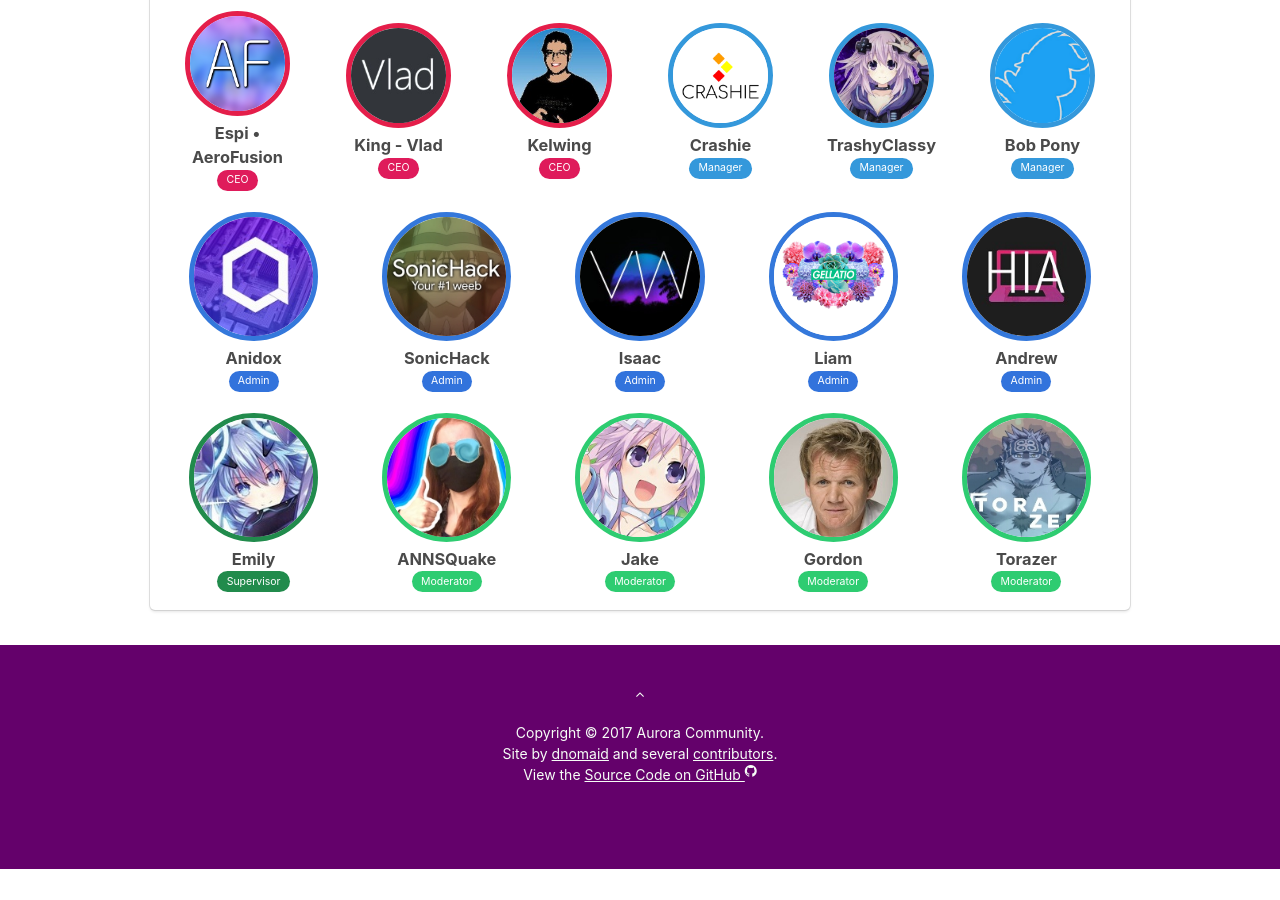
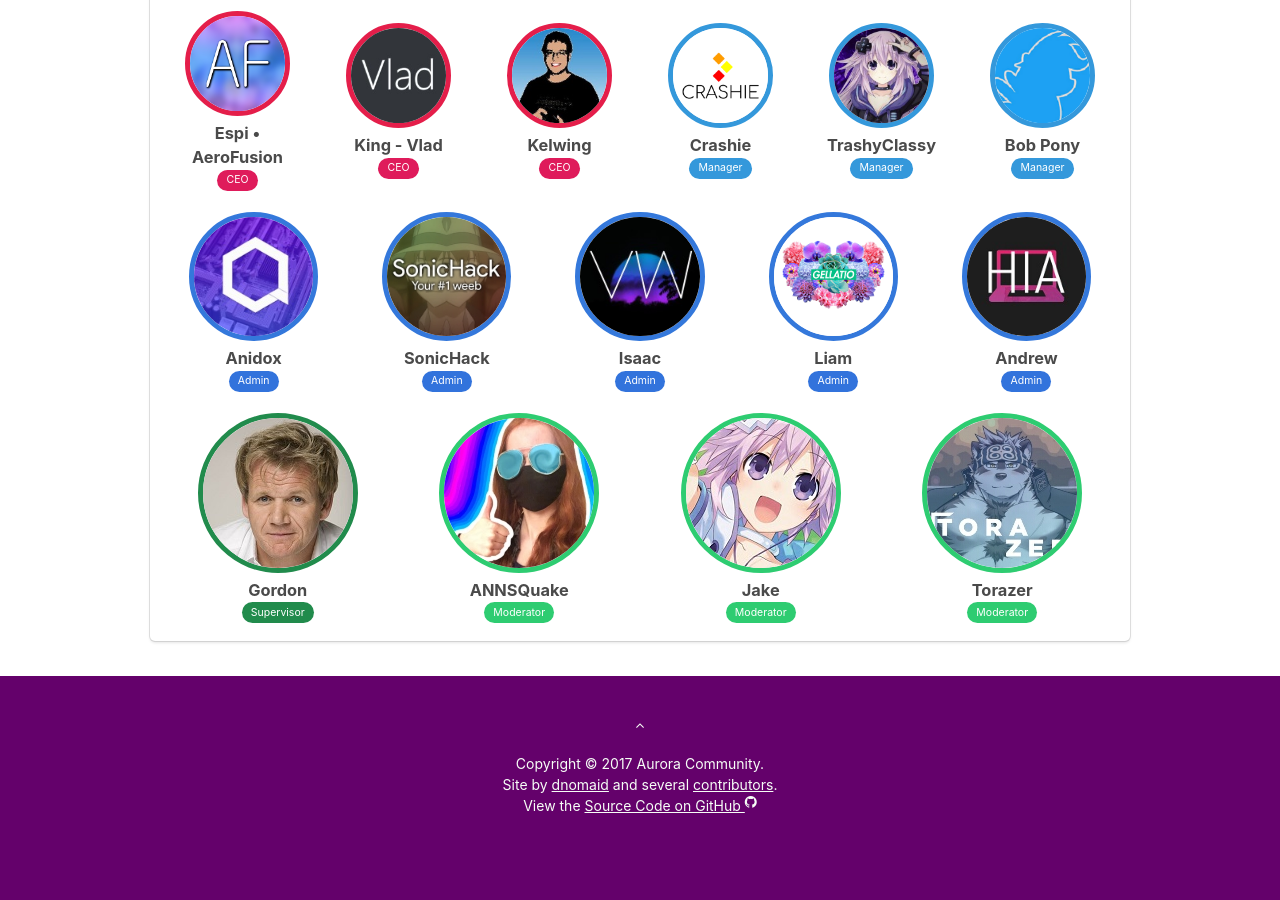
Before and after one commit to AuroraCommunity/AuroraCommunity.github.io, a Jekyll site: the page built from index.html, in a window 1280 px wide and 900 px high, scrolled down 846 px. Built offline with Jekyll 4.4.1, drawn with Linux system fonts in a browser that asks for light colours; nearby versions of some CDN libraries; before the commit the page ends 1715 px from its top, so only the background shows below that.

Commit message:
Removed Electric and added Gordon
We'll miss you Electric :(
Congrats on the promotion Gordon!

```diff
--- a/index.html
+++ b/index.html
@@ -71,8 +71,8 @@ layout: page
                 <div class="columns">
 
 					   <div class="column">
-                       <a href="https://twitter.com/EmilyElectriccc" rel="noopener noreferrer" target="_blank"><img class="someone supervisor" src="/img/people/electric.jpg"></a>
-                        <h3>Emily</h3><span class="tag is-supervisor">Supervisor</span>
+                       <a href="https://twitter.com/TheGordonRam" rel="noopener noreferrer" target="_blank"><img class="someone supervisor" src="/img/people/gordon.jpg"></a>
+                        <h3>Gordon</h3><span class="tag is-supervisor">Supervisor</span>
 			    </div>
 
                     <div class="column">
@@ -84,12 +84,6 @@ layout: page
                         <a href="https://techfanland.net" rel="noopener noreferrer" target="_blank"><img class="someone mod" src="/img/people/techfan.jpg"></a>
                         <h3>Jake</h3><span class="tag is-mod">Moderator</span>
 						   </div>
-
-
-					   <div class="column">
-                       <a href="https://twitter.com/TheGordonRam" rel="noopener noreferrer" target="_blank"><img class="someone mod" src="/img/people/gordon.jpg"></a>
-                        <h3>Gordon</h3><span class="tag is-mod">Moderator</span>
-                    </div>
 
 							   <div class="column">
                        <a href="https://twitter.com/TorazerYT" rel="noopener noreferrer" target="_blank"><img class="someone mod" src="/img/people/torazer.jpg"></a>
```
